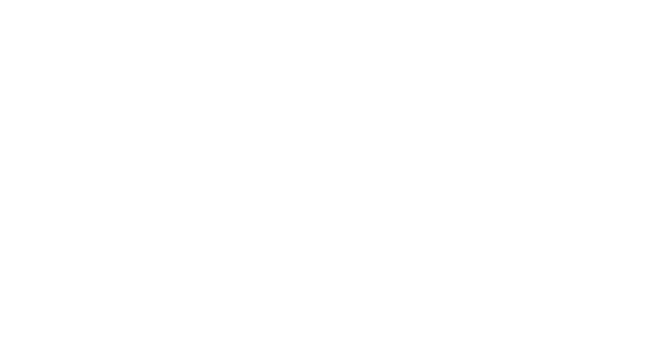
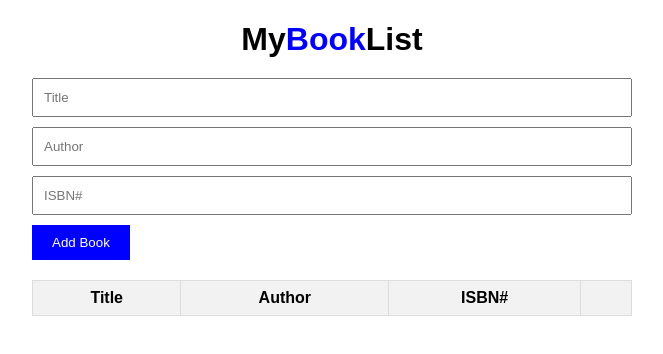
Before and after one commit to acciojob/book-list-rishu-7549, a website: page main.html in a window 1280 px wide. Shown: the whole page, without its empty margins (308-971 px from the left). Drawn offline with Linux system fonts and the light colour scheme.

Commit message:
created a submission

```diff
--- a/main.html
+++ b/main.html
@@ -1,16 +1,37 @@
 <!DOCTYPE html>
-
-<html>
+<html lang="en">
 
 <head>
-	<link rel="stylesheet" href="styles.css">
+  <meta charset="UTF-8">
+  <meta name="viewport" content="width=device-width, initial-scale=1.0">
+  <title>MyBookList</title>
+  <link rel="stylesheet" href="styles.css">
 </head>
 
 <body>
-	<!-- the entire body must be written by student -->
-    <script type="text/javascript" src="./script.js">
-</script>
-
+  <div class="container">
+    <h1>My<span style="color: blue;">Book</span>List</h1>
+    <div class="form-group">
+      <input type="text" id="title" placeholder="Title">
+      <input type="text" id="author" placeholder="Author">
+      <input type="text" id="isbn" placeholder="ISBN#">
+      <button id="submit">Add Book</button>
+    </div>
+    <table class="table table-striped">
+      <thead>
+        <tr>
+          <th>Title</th>
+          <th>Author</th>
+          <th>ISBN#</th>
+          <th></th>
+        </tr>
+      </thead>
+      <tbody id="book-list">
+        <!-- Book entries will appear here -->
+      </tbody>
+    </table>
+  </div>
+  <script src="script.js"></script>
 </body>
 
 </html>
--- a/script.js
+++ b/script.js
@@ -1 +1,30 @@
-//your JS code here. If required.
+document.getElementById('submit').addEventListener('click', function () {
+  const title = document.getElementById('title').value.trim();
+  const author = document.getElementById('author').value.trim();
+  const isbn = document.getElementById('isbn').value.trim();
+
+  if (title && author && isbn) {
+    const bookList = document.getElementById('book-list');
+    const row = document.createElement('tr');
+
+    row.innerHTML = `
+            <td>${title}</td>
+            <td>${author}</td>
+            <td>${isbn}</td>
+            <td><button class="delete">X</button></td>
+        `;
+
+    bookList.appendChild(row);
+
+    // Clear input fields
+    document.getElementById('title').value = '';
+    document.getElementById('author').value = '';
+    document.getElementById('isbn').value = '';
+  }
+});
+
+document.getElementById('book-list').addEventListener('click', function (e) {
+  if (e.target.classList.contains('delete')) {
+    e.target.parentElement.parentElement.remove();
+  }
+});
--- a/styles.css
+++ b/styles.css
@@ -1 +1,55 @@
-/*  your css code here. If applicable */
+body {
+  font-family: Arial, sans-serif;
+}
+
+.container {
+  width: 600px;
+  margin: 0 auto;
+  text-align: center;
+}
+
+h1 {
+  font-size: 2em;
+  margin-bottom: 20px;
+}
+
+.form-group {
+  margin-bottom: 20px;
+  display: flex;
+  flex-direction: column;
+  align-items: start;
+}
+
+input[type="text"] {
+  width: 100%;
+  padding: 10px;
+  margin-bottom: 10px;
+  box-sizing: border-box;
+}
+
+button {
+  padding: 10px 20px;
+  background-color: blue;
+  color: white;
+  border: none;
+  cursor: pointer;
+}
+
+button.delete {
+  background-color: red;
+}
+
+.table {
+  width: 100%;
+  border-collapse: collapse;
+}
+
+.table th,
+.table td {
+  border: 1px solid #ddd;
+  padding: 8px;
+}
+
+.table th {
+  background-color: #f2f2f2;
+}
```
